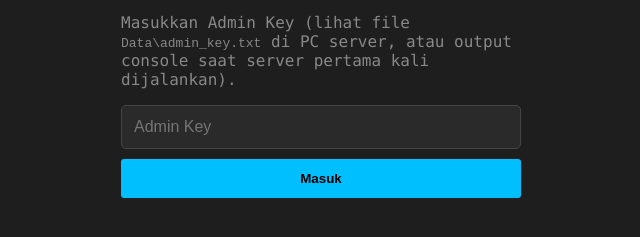
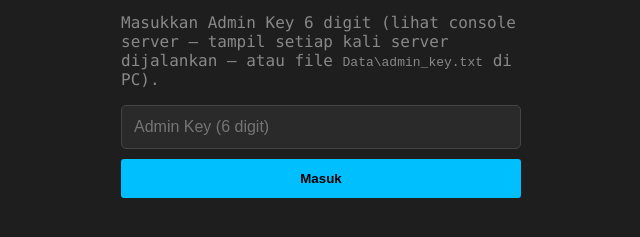
Before and after one commit to protocyber002-lang/saham, a plain HTML site: page web/admin.html in a window 1280 px wide. Shown: the part 179-416 px from the top of the page, without its empty margins (319-959 px from the left). Drawn offline with Linux system fonts and the light colour scheme.

Commit message:
Admin Key 6 digit + tampil di console setiap start
Co-authored-by: protocyber002-lang <protocyber002-lang@users.noreply.github.com>

```diff
--- a/web/admin.html
+++ b/web/admin.html
@@ -42,8 +42,8 @@
 <body>
     <div id="loginScreen">
         <h1>Admin Dashboard</h1>
-        <p class="muted">Masukkan Admin Key (lihat file <code>Data\admin_key.txt</code> di PC server, atau output console saat server pertama kali dijalankan).</p>
-        <input type="password" id="adminKeyInput" placeholder="Admin Key" autocomplete="off">
+        <p class="muted">Masukkan Admin Key 6 digit (lihat console server — tampil setiap kali server dijalankan — atau file <code>Data\admin_key.txt</code> di PC).</p>
+        <input type="password" id="adminKeyInput" placeholder="Admin Key (6 digit)" autocomplete="off" inputmode="numeric" maxlength="6">
         <button onclick="doLogin()">Masuk</button>
         <p id="loginError" style="color:#f44336;"></p>
     </div>
```
Also changed, not shown: 1 other file.
